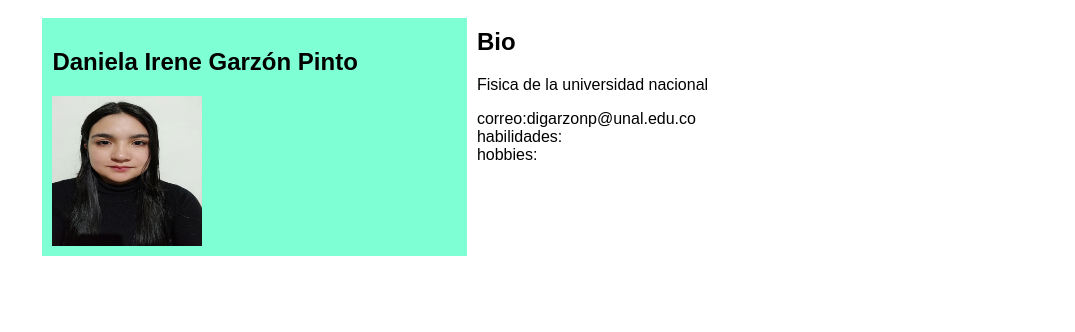
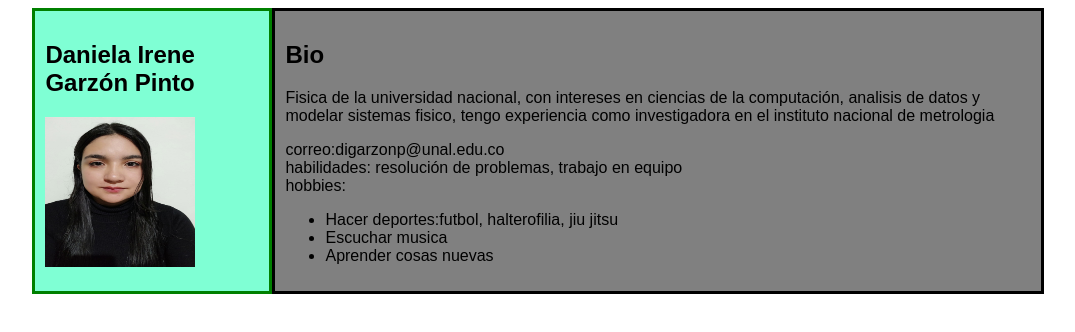
Before and after one commit to digarzonp/Biografia, a plain HTML site: page index.html in a window 1280 px wide. Shown: the whole page, without its empty margins (102-1177 px from the left). Drawn offline with Linux system fonts and the light colour scheme.

Commit message:
version 2.0

```diff
--- a/estilos.css
+++ b/estilos.css
@@ -8,10 +8,13 @@
     width: 40%;
     background-color: aquamarine;
     font-family: Arial, Helvetica, sans-serif;
-    margin: 10px;
+    border: 3px solid green;
     padding: 10px;
 }
 
 .derecha{
     font-family: Arial, Helvetica, sans-serif;
+    background-color: gray;
+    padding: 10px;
+    border: 3px solid black;
 }
--- a/index.html
+++ b/index.html
@@ -12,11 +12,22 @@
                 <link rel="stylesheet" href="estilos.css">
             </section>
             <section class="derecha">
+
                 <h1>Bio</h1>
-                <p>Fisica de la universidad nacional</p>
+                <p>Fisica de la universidad nacional, con intereses en ciencias de la computación, analisis de datos y
+                    modelar sistemas fisico, tengo experiencia como investigadora en el instituto nacional de metrologia
+                </p>
                 <div>correo:digarzonp@unal.edu.co</div>
-                <div>habilidades:</div>
-                <div>hobbies:</div>
+                <div>habilidades: resolución de problemas, trabajo en equipo</div>
+                <div>hobbies:
+                    <ul>
+                        <li>Hacer deportes:futbol, halterofilia, jiu jitsu</li>
+                        <li>Escuchar musica</li>
+                        <li>Aprender cosas nuevas</li>
+                    </ul>
+
+
+                </div>
             </section>
         </div>
 
```
Also changed, not shown: programa.js (added, +22 -0 lines).
